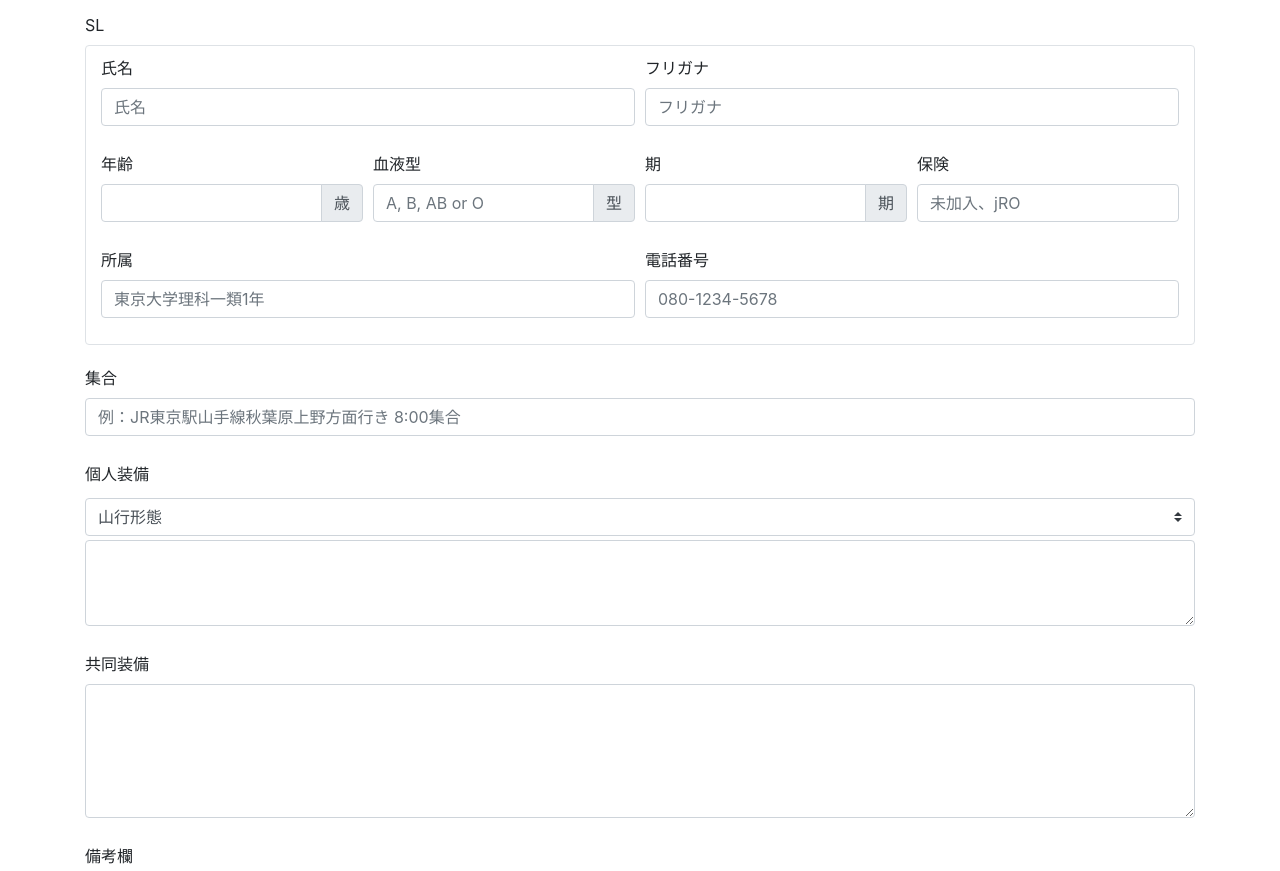
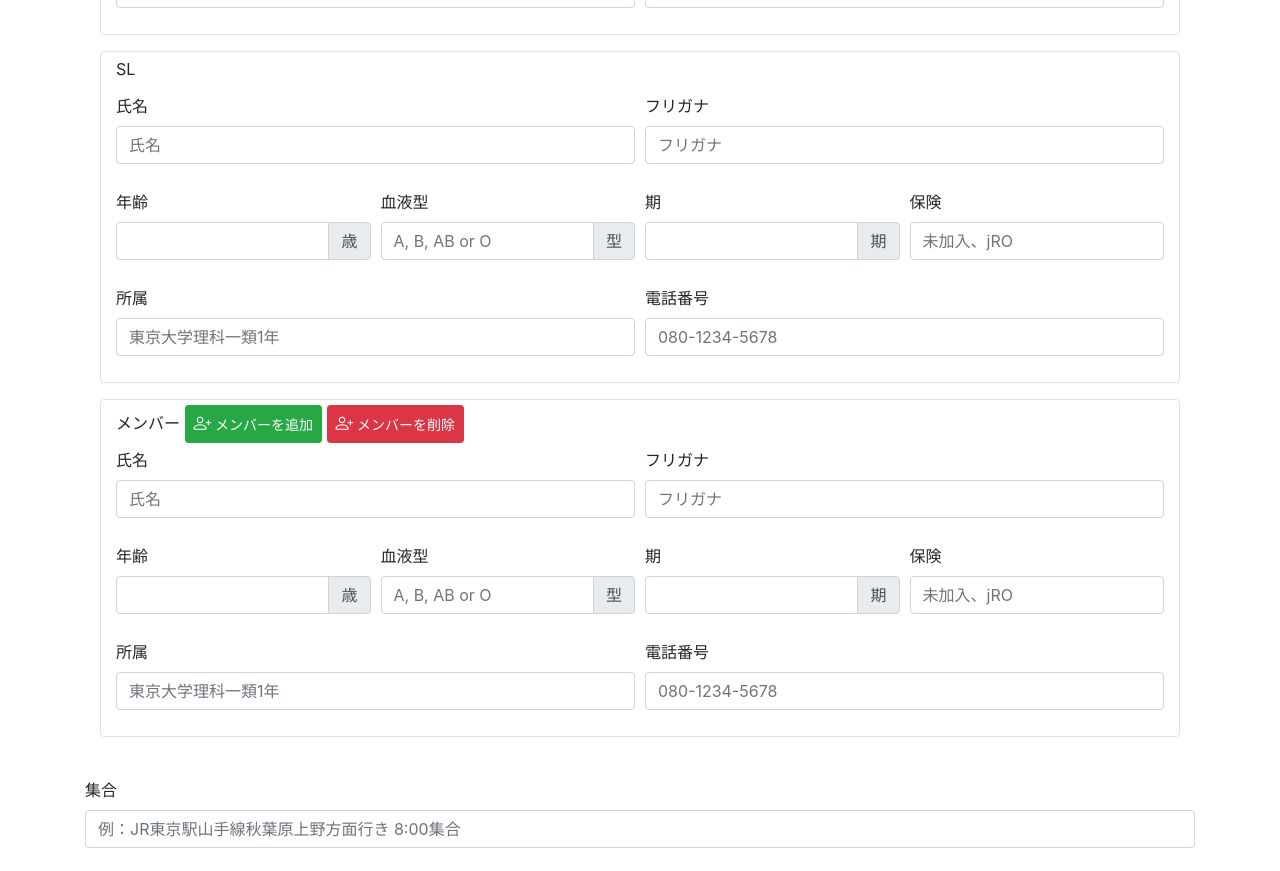
Before and after one commit to araiguma-rascal/araiguma-rascal.github.io, a plain HTML site: page make-plan.html in a window 1280 px wide. Shown: the part 713-1584 px from the top of the page. Drawn offline with nearby package versions, Linux system fonts and the light colour scheme.

Commit message:
メンバー数を可変化

```diff
--- a/make-plan.html
+++ b/make-plan.html
@@ -8,8 +8,9 @@
     <!-- Bootstrap CSS -->
     <link rel="stylesheet" href="https://stackpath.bootstrapcdn.com/bootstrap/4.5.0/css/bootstrap.min.css"
         integrity="sha384-9aIt2nRpC12Uk9gS9baDl411NQApFmC26EwAOH8WgZl5MYYxFfc+NcPb1dKGj7Sk" crossorigin="anonymous">
+    <link rel="stylesheet" type="text/css" href="stylesheet.css">
+    <link rel="stylesheet" href="https://cdn.jsdelivr.net/npm/bootstrap-icons@1.3.0/font/bootstrap-icons.css">
     <script src="https://ajax.googleapis.com/ajax/libs/jquery/2.1.4/jquery.min.js"></script>
-    <link rel="stylesheet" type="text/css" href="stylesheet.css">
     <title>暇な大学生の技術検証サイト</title>
 </head>
 
@@ -40,13 +41,7 @@
         <ul class="navbar-nav flex-row flex-wrap ms-md-auto">
             <li class="nav-item col-6 col-md-auto">
                 <a class="nav-link p-2" href="https://github.com/araiguma-rascal" target="_blank" rel="noopener">
-                    <svg xmlns="http://www.w3.org/2000/svg" width="36" height="36"
-                        class="navbar-nav-svg d-inline-block align-text-top" viewBox="0 0 512 499.36" role="img">
-                        <title>GitHub</title>
-                        <path fill="currentColor" fill-rule="evenodd"
-                            d="M256 0C114.64 0 0 114.61 0 256c0 113.09 73.34 209 175.08 242.9 12.8 2.35 17.47-5.56 17.47-12.34 0-6.08-.22-22.18-.35-43.54-71.2 15.49-86.2-34.34-86.2-34.34-11.64-29.57-28.42-37.45-28.42-37.45-23.27-15.84 1.73-15.55 1.73-15.55 25.69 1.81 39.21 26.38 39.21 26.38 22.84 39.12 59.92 27.82 74.5 21.27 2.33-16.54 8.94-27.82 16.25-34.22-56.84-6.43-116.6-28.43-116.6-126.49 0-27.95 10-50.8 26.35-68.69-2.63-6.48-11.42-32.5 2.51-67.75 0 0 21.49-6.88 70.4 26.24a242.65 242.65 0 0 1 128.18 0c48.87-33.13 70.33-26.24 70.33-26.24 14 35.25 5.18 61.27 2.55 67.75 16.41 17.9 26.31 40.75 26.31 68.69 0 98.35-59.85 120-116.88 126.32 9.19 7.9 17.38 23.53 17.38 47.41 0 34.22-.31 61.83-.31 70.23 0 6.85 4.61 14.81 17.6 12.31C438.72 464.97 512 369.08 512 256.02 512 114.62 397.37 0 256 0z">
-                        </path>
-                    </svg>
+                    <i class="bi bi-github"></i>
                     <small class="d-md-none ms-2">GitHub</small>
                 </a>
             </li>
@@ -69,8 +64,10 @@
                 <label for="area">山域</label>
                 <input type="area" class="form-control" id="area" aria-describedby="emailHelp" placeholder="例：奥多摩">
             </div>
+            <div class="container">
+                <label>メンバーリスト</label>
+                <div class="container border rounded form-group" id="CL">
                     <label for="CL">CL</label>
-            <div class="container border rounded form-group" id="CL">
                     <div class="form-row">
                         <div class="form-group col-md-6">
                             <label for="fullname_kanji">氏名</label>
@@ -125,8 +122,8 @@
                         </div>
                     </div>
                 </div>
+                <div class="container border rounded form-group">
                     <label for="SL">SL</label>
-            <div class="container border rounded form-group" id="SL">
                     <div class="form-row">
                         <div class="form-group col-md-6">
                             <label for="fullname_kanji">氏名</label>
@@ -181,6 +178,69 @@
                         </div>
                     </div>
                 </div>
+                <div class="container border rounded form-group">
+                    <label for="member">メンバー</label>
+                    <button type="button" class="btn btn-success btn-sm add-member">
+                        <span class="icon-member-plus"><i class="bi bi-person-plus"></i></span> メンバーを追加
+                    </button>
+                    <button type="button" class="btn btn-danger btn-sm delete-member">
+                        <span class="icon-member-plus"><i class="bi bi-person-plus"></i></span> メンバーを削除
+                    </button>
+                    <div class="form-row">
+                        <div class="form-group col-md-6">
+                            <label for="fullname_kanji">氏名</label>
+                            <input type="text" class="form-control" id="fullname_kanji" placeholder="氏名">
+                        </div>
+                        <div class="form-group col-md-6">
+                            <label for="fullname_kana">フリガナ</label>
+                            <input type="text" class="form-control" id="fullname_kana" placeholder="フリガナ">
+                        </div>
+                    </div>
+                    <div class="form-row">
+                        <div class="form-group col-md-3">
+                            <label for="age">年齢</label>
+                            <div class="input-group">
+                                <input type="number" class="form-control" id="age">
+                                <div class="input-group-append">
+                                    <span class="input-group-text">歳</span>
+                                </div>
+                            </div>
+                        </div>
+                        <div class="form-group col-md-3">
+                            <label for="type">血液型</label>
+                            <div class="input-group">
+                                <input type="text" class="form-control" id="type" placeholder="A, B, AB or O">
+                                <div class="input-group-append">
+                                    <span class="input-group-text">型</span>
+                                </div>
+                            </div>
+                        </div>
+                        <div class="form-group col-md-3">
+                            <label for="inputEmail4">期</label>
+                            <div class="input-group">
+                                <input type="number" class="form-control">
+                                <div class="input-group-append">
+                                    <span class="input-group-text">期</span>
+                                </div>
+                            </div>
+                        </div>
+                        <div class="form-group col-md-3">
+                            <label for="inputPassword4">保険</label>
+                            <input type="text" class="form-control" id="inputPassword4" placeholder="未加入、jRO">
+                        </div>
+                    </div>
+                    <div class="form-row">
+                        <div class="form-group col-md-6">
+                            <label for="inputEmail4">所属</label>
+                            <input type="text" class="form-control" id="inputEmail4" placeholder="東京大学理科一類1年">
+                        </div>
+                        <div class="form-group col-md-6">
+                            <label for="inputPassword4">電話番号</label>
+                            <input type="tel" class="form-control" id="inputPassword4" placeholder="080-1234-5678">
+                        </div>
+                    </div>
+                </div>
+            </div>
             <div class="form-group">
                 <label for="meeting-location">集合</label>
                 <input type="area" class="form-control" id="exampleInputEmail1" aria-describedby="emailHelp"
--- a/script.js
+++ b/script.js
@@ -11,6 +11,19 @@ $("select").change(function () {
     }
 });
 
+$(document).on("click", ".add-member", function () {
+    $addedElement = $(this).parent().clone(true).insertAfter($(this).parent());
+    $addedElement.slideDown(5);
+});
+
+$(document).on("click", ".delete-member", function () {
+    var target = $(this).parent();
+    if (target.parent().children(".container").length > 3) { //3というのは、CL, SL, メンバー1人、合わせて3
+        target.remove();
+    }
+});
+
+
 window.addEventListener("beforeunload", (event) => {
     event.preventDefault();
     event.returnValue = '入力内容が破棄されてしまいます';
--- a/stylesheet.css
+++ b/stylesheet.css
@@ -3,7 +3,11 @@
     padding-bottom: 20px;
 }
 
-.form-group{
+.form-group, .btn{
     padding-top: 5px;
     padding-bottom: 5px;
 }
+
+.icon-member-plus {
+  font-size: 1.1rem;
+}
```
Lines whose indentation alone changed are shown as unchanged.
